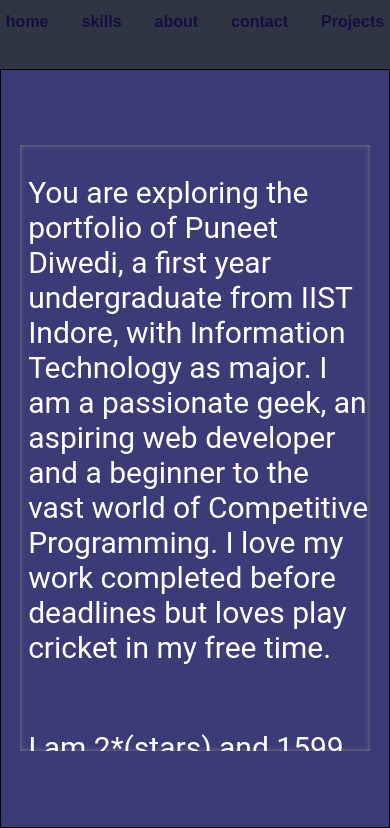
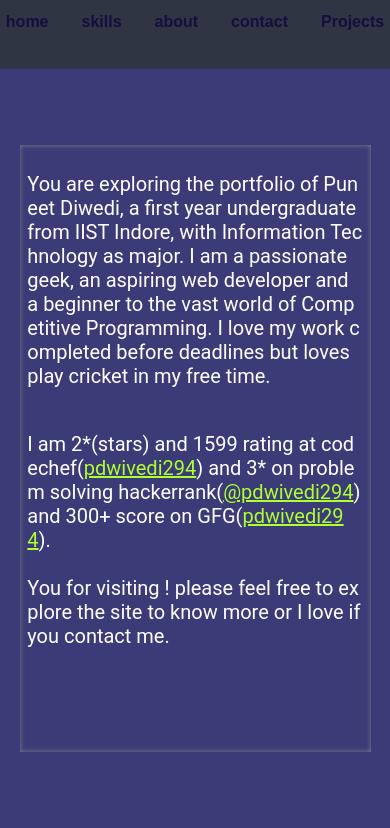
Before and after one commit to puneetdwivedi/punnet_dwivedi_portfolio, a plain HTML site: page about.html in a window 390 px wide. Shown: the part 58-886 px from the top of the page. Drawn offline with nearby package versions, Linux system fonts and the light colour scheme.

Commit message:
responsive changes

```diff
--- a/about.html
+++ b/about.html
@@ -26,7 +26,8 @@
         <div>
                 <p>You are exploring the portfolio of Puneet Diwedi, a first year undergraduate from IIST Indore, with Information Technology as major. I am a passionate geek, an aspiring web developer and a beginner to the vast world of Competitive Programming. I love my work completed before deadlines but loves play cricket in my free time.</p> <br>
                 I am 2*(stars) and 1599 rating at codechef(<a href="https://www.codechef.com/users/pdwivedi294">pdwivedi294</a>)
-                and 3* on problem solving hackerrank(<a href="https://www.hackerrank.com/pdwivedi294">@pdwivedi294</a>) and 300+ score on GFG(<a href="https://auth.geeksforgeeks.org/user/pdwivedi294/profile">pdwivedi294</a>).
+                and 3* on problem solving hackerrank(<a href="https://www.hackerrank.com/pdwivedi294">@pdwivedi294</a>) and 300+ score on GFG(<a href="https://auth.geeksforgeeks.org/user/pdwivedi294/profile">pdwivedi294</a>).<br>
+                <br> You for visiting ! please feel free to explore the site to know more or I love if you contact me.
         </div>
     </div>
 
--- a/portfolio.css
+++ b/portfolio.css
@@ -115,6 +115,12 @@ header .menus ul{
     color: white;
     cursor: pointer;
 }
+.short-bio{
+    font-size: 20px;
+    color: chocolate;
+    width: max-content;
+    font-family: Arial, Helvetica, sans-serif;
+}
 .textcontainer .skillsanimation{
     /* border: 1px black solid; */
     font-size: 30px;
@@ -165,7 +171,7 @@ header .menus ul{
     letter-spacing: 2px;
 }
 .skills ul li ,.skills p{
-    list-style-type: lower-roman;
+    list-style-type:disc;
     font-size: 30px;
     font-family: 'Roboto', sans-serif;
 }
@@ -246,8 +252,8 @@ header .menus ul{
 .contact-whatsapp:hover,.contact-linkedin:hover,.contact-facebook:hover ,.contact-twitter:hover,.contact-insta:hover{
     color: #ffeaa7;
 }
-.aboutcontainer{
-    border: 1px black solid;
+.aboutcontainer,.projectcontainer{
+    /* border: 1px black solid; */
     width: 100%;
     height: 90vh;
     display: flex;
@@ -263,6 +269,8 @@ header .menus ul{
     font-size: 30px;
     font-family: 'Roboto', sans-serif;
     overflow-y: scroll;
+    overflow-x: hidden;
+    word-break: break-all;
     scroll-behavior: smooth;
     padding-left: 2%;
 }
@@ -282,4 +290,4 @@ header .menus ul{
   ::-webkit-scrollbar-thumb {
     background: red;
     border-radius: 10px;
-  }
+ }
--- a/responsive_cssfile.css
+++ b/responsive_cssfile.css
@@ -31,6 +31,10 @@
     .skills ul li,#familiarskill,#skillllogo{
         font-size: 27px;
     }
+    .aboutcontainer div{
+        font-size: 27px;
+        padding: 2%;
+    }
 }
 @media  screen and (max-width: 790px){
     body{
@@ -57,6 +61,13 @@
     .skills ul li,#familiarskill,#skillllogo{
         font-size: 25px;
     }
+    ::-webkit-scrollbar {
+        width: 17px;
+      }
+      .aboutcontainer div{
+          font-size: 25px;
+          padding: 2%;
+      }
 }
 
 @media screen and (max-width: 700px) {
@@ -108,6 +119,10 @@
     .skills ul li,#familiarskill,#skillllogo{
         font-size: 20px;
     }
+    .aboutcontainer div{
+        font-size: 22px;
+        padding: 2%;
+    }
 }
 @media screen and (max-width: 550px){
     body{
@@ -145,7 +160,7 @@
 
     }
     body{
-        background-size: 180%;
+        background-size: 250%;
         overflow-y: hidden;
     }
     .maincontainer{
@@ -172,16 +187,25 @@
         font-size: 22px;
 
     }
-    /* .textcontainer .greeting-container{
+    .aboutcontainer div{
+        font-size: 20px;
+        padding-right: 2%;
+    }
+    .textcontainer .greeting-container{
         width: max-content;
-    } */
-
+    }
+    ::-webkit-scrollbar {
+        width: 12px;
+      }
 
 }
 @media screen and (max-width: 450px) {
     .maincontainer .imagecontainer img{
         width: 138%;
         height: 109%;
+    }
+    body{
+        background-size: 300%;
     }
 }
 @media screen and (max-width: 401px) {
```
Also changed, not shown: index.html (+3 -0 lines), projects.html (+1 -0 lines).
